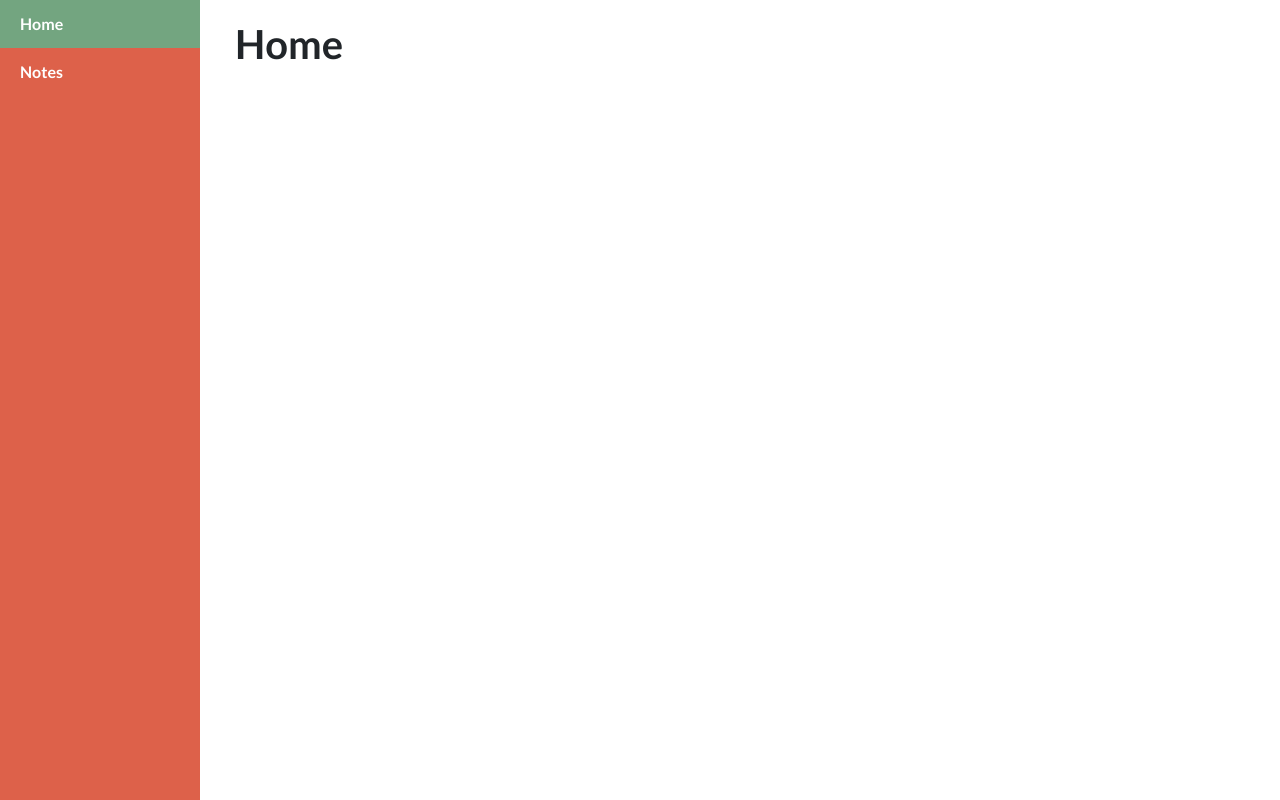
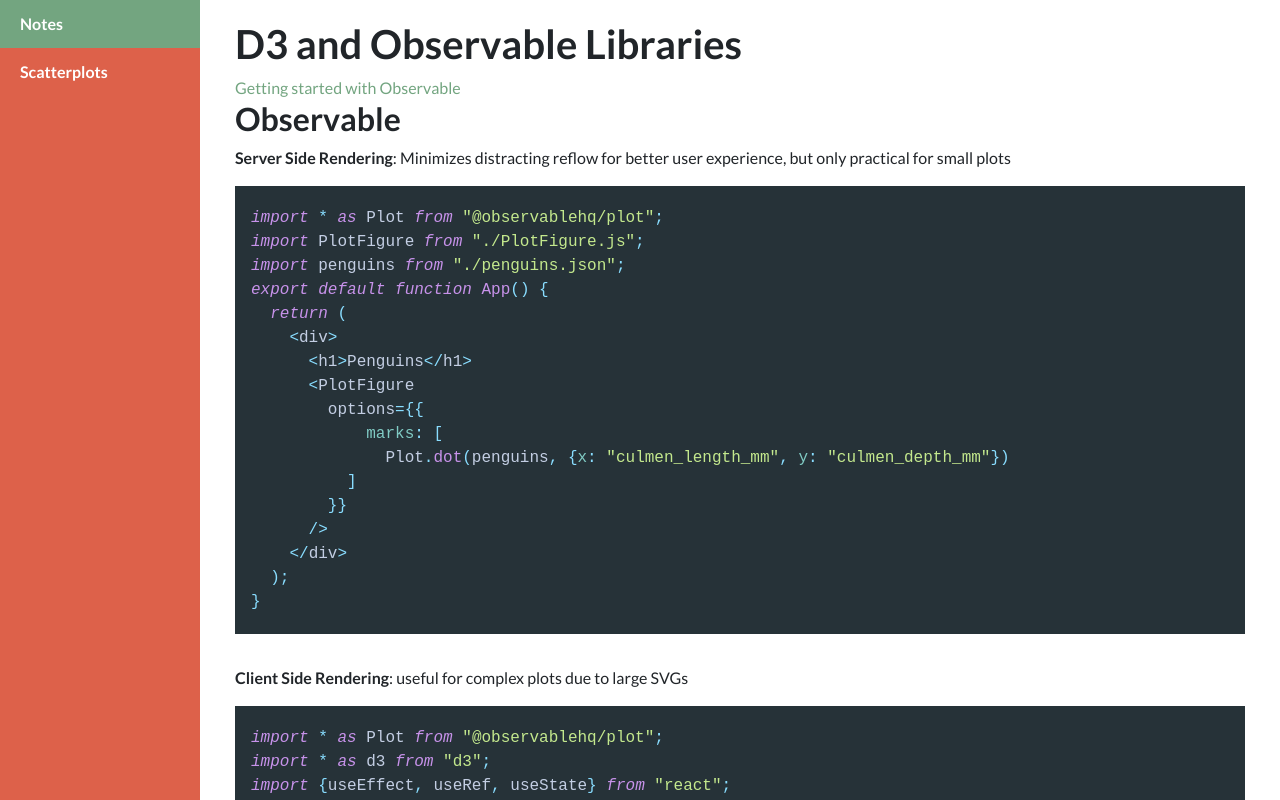
Before and after one commit to oj713/d3_observable_tests, a React (Create React App) app: page / in a window 1280 px wide. Shown: the top 800 px of the page. Built offline with nearby package versions, Linux system fonts and the light colour scheme.

Commit message:
revised page setup

```diff
--- a/src/App.js
+++ b/src/App.js
@@ -2,7 +2,8 @@ import './App.css';
 import {BrowserRouter} from 'react-router-dom';
 import {Routes, Route} from 'react-router';
 import NotesBox from './notesbox.js';
-import NavSidebar from './nav/nav_sidebar.js';
+import NavSidebar from './nav';
+import ScatterplotsPage from './scatterplots';
 
 function App() {
   return (
@@ -11,8 +12,8 @@ function App() {
         <NavSidebar/>
         <div className="bump_left">
           <Routes>
-            <Route path="/" element={<h1>Home</h1>} />
-            <Route path="/notesbox" element={<NotesBox/>} />
+            <Route path="/" element={<NotesBox/>} />
+            <Route path="/scatterplots" element={<ScatterplotsPage/>} />
           </Routes>
         </div>
       </div>
--- a/src/nav/nav_sidebar.js
+++ b/src/nav/index.js
@@ -6,8 +6,8 @@ const NavSidebar = () => {
     let active = pathname.split("/")[1];
 
     const tabs = [
-        {name: "Home", path: ""},
-        {name: "Notes", path: "notesbox"}
+        {name: "Notes", path: ""},
+        {name: "Scatterplots", path: "scatterplots"}
     ]
 
     return (
--- a/src/notesbox.js
+++ b/src/notesbox.js
@@ -56,6 +56,8 @@ return (
         <h1>D3 and Observable Libraries</h1>
         <a href = "https://observablehq.com/plot/getting-started"> Getting started with Observable </a>
 
+        <br/>
+
         <h2>Observable</h2>
 
         <p><b>Server Side Rendering</b>: Minimizes distracting reflow for better user experience, but only practical for small plots</p>
--- /dev/null
+++ b/src/scatterplots/index.js
@@ -0,0 +1,7 @@
+const ScatterplotsPage = () => {
+    return (
+        <div>Scatterplots</div>
+    )
+}
+
+export default ScatterplotsPage;
```
Also changed, not shown: 1 other file (tests, documents, lock files or other folders).
